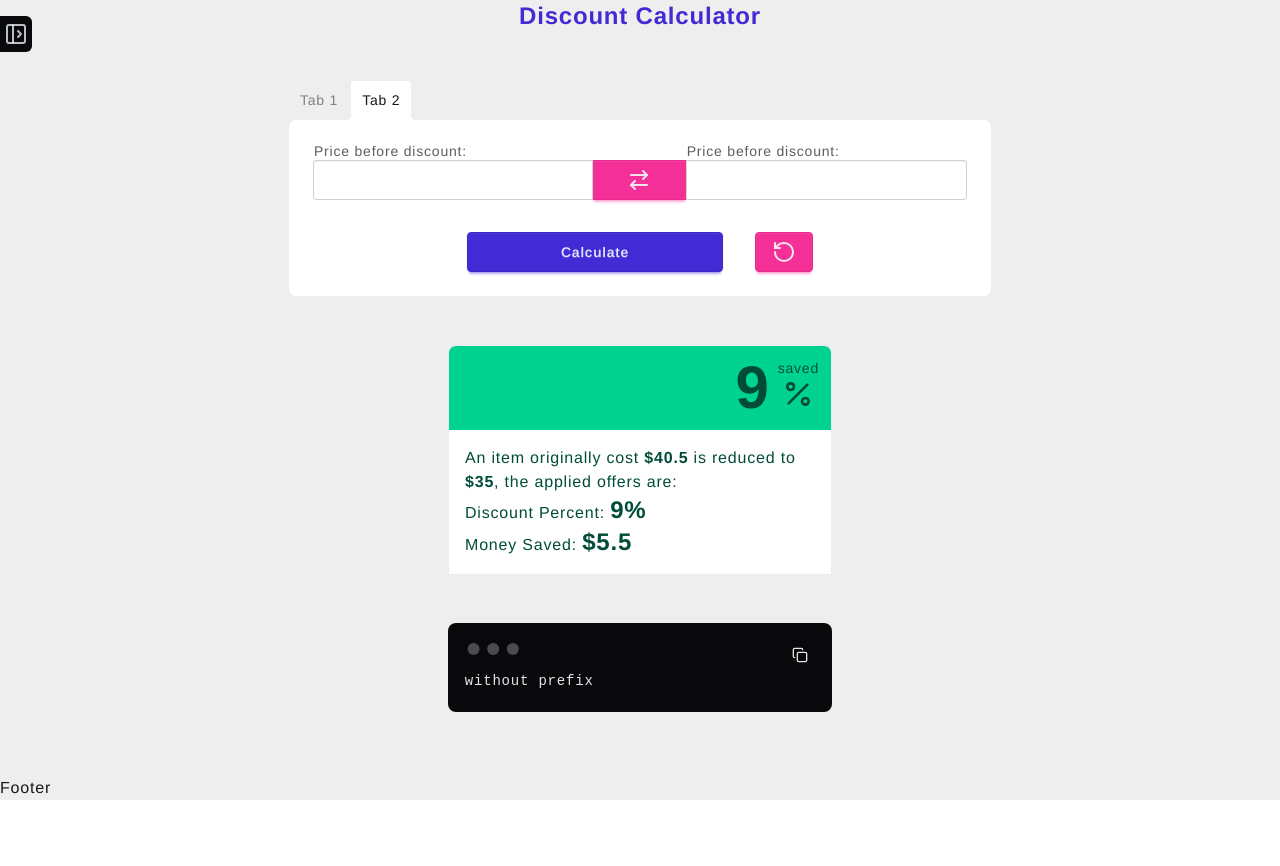
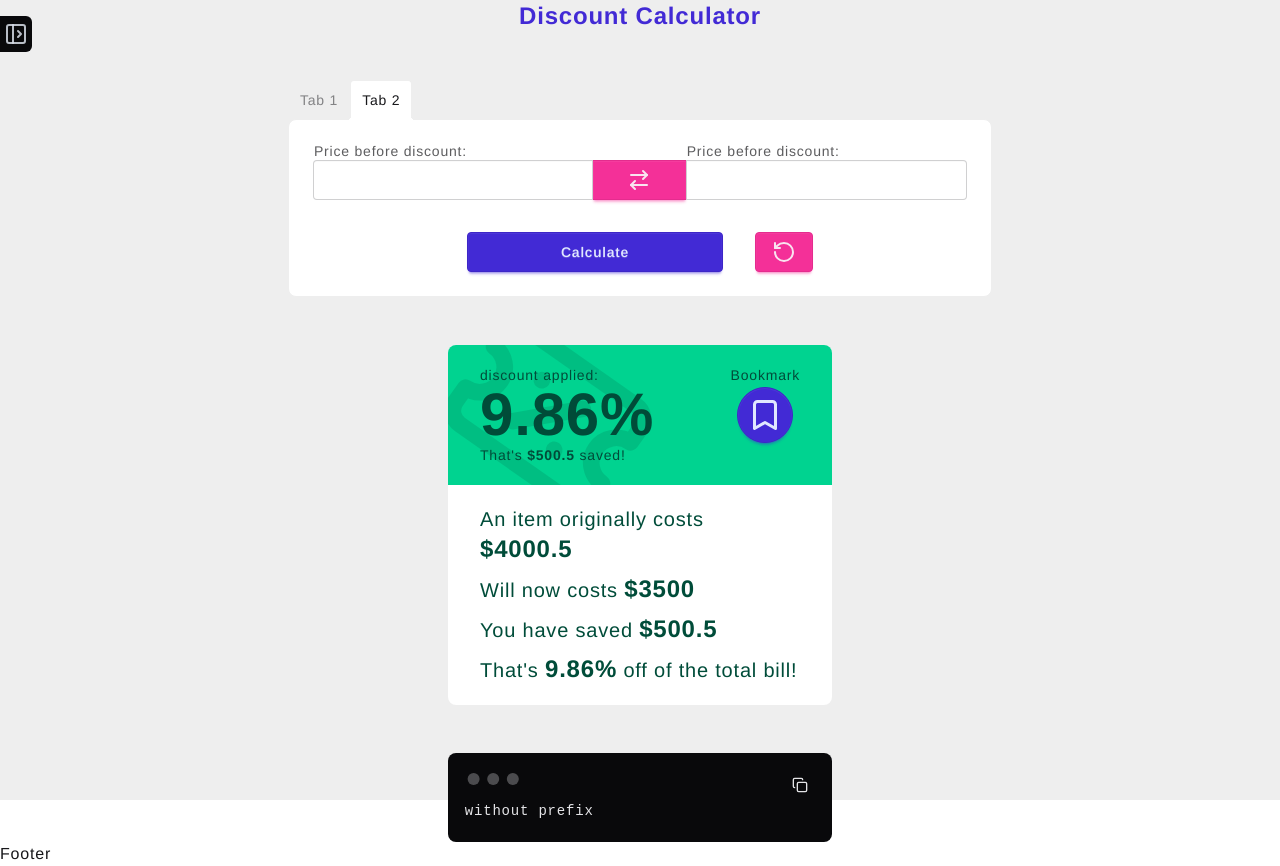
Before and after one commit to doinby/it-adds-up-app, a Next.js app: page / in a window 1280 px wide. Before the commit the page ends 800 px from the top, so only its background shows below. Built offline with nearby package versions, Linux system fonts and the light colour scheme.

Commit message:
add styling to ResultCard component

```diff
--- a/app/page.tsx
+++ b/app/page.tsx
@@ -9,10 +9,10 @@ import ResultCard from '@/components/ui/ResultCard';
 
 export default function HomePage() {
 	const result = {
-		beforePrice: 40.5,
-		afterPrice: 35.0,
-		percent: 9,
-		dollarSaved: 5.5,
+		beforePrice: 4000.5,
+		afterPrice: 3500.0,
+		percent: 9.86,
+		dollarSaved: 500.5,
 	};
 	const [isSidebarClose, setSidebarClose] = useState(true);
 
--- a/components/ui/ResultCard.tsx
+++ b/components/ui/ResultCard.tsx
@@ -1,31 +1,46 @@
 import { Result } from '@/types/types';
-import { BadgePercent, Percent, TicketPercent } from 'lucide-react';
+import { Bookmark, TicketPercent } from 'lucide-react';
 
 export default function ResultCard({ result }: { result: Result }) {
 	const { beforePrice, afterPrice, percent, dollarSaved } = result;
 
 	return (
-		<article className='w-full md:w-96 bg-success text-success-content border-1 border-base-300 rounded-lg'>
-			<div className='flex gap-2 p-3 items-start justify-end'>
-				<h3 className='text-xl md:text-6xl'>{percent}</h3>
-				<p className='flex flex-col items-center text-sm'>
-					saved{' '}
-					<span>
-						<Percent size={32} />
-					</span>{' '}
+		<article className='w-full md:w-96 text-success-content rounded-lg bg-base-100 overflow-clip'>
+			<header className='relative px-8 py-5 grid grid-cols-[1fr_auto] grid-rows-[auto_1fr_auto] gap-x-4 items-center justify-center overflow-clip bg-success'>
+				<TicketPercent
+					size={200}
+					className='absolute top-[-48] right-[-25] rotate-[35deg] opacity-15 z-0'
+				/>
+				<p className='col-start-1 row-start-1 text-sm'>discount applied:</p>
+				<h3 className='col-start-1 row-start-2 text-xl md:text-6xl'>
+					{percent}%
+				</h3>
+				<p className='col-start-1 row-start-3 w-auto text-sm'>
+					That&#39;s <span className='font-black'>${dollarSaved}</span> saved!
+				</p>
+				<button className='btn btn-xl btn-circle btn-primary col-start-2 row-start-2 mx-auto z-1'>
+					<Bookmark size={36} className='' />
+				</button>
+				<p className='col-start-2 row-start-1 text-sm text-center'>Bookmark</p>
+			</header>
+			<div className='px-8 py-5 space-y-2 text-xl'>
+				<p>
+					An item originally costs{' '}
+					<span className='text-2xl font-bold'>${beforePrice}</span>
+				</p>
+				<p>
+					Will now costs{' '}
+					<span className='text-2xl font-bold'>${afterPrice}</span>
+				</p>
+				<p>
+					You have saved{' '}
+					<span className='text-2xl font-bold'>${dollarSaved}</span>
+				</p>
+				<p>
+					That&#39;s <span className='text-2xl font-bold'>{percent}%</span> off
+					of the total bill!
 				</p>
 			</div>
-			<p className='bg-base-100 p-4'>
-				An item originally cost{' '}
-				<span className='font-black'>${beforePrice}</span> is reduced to{' '}
-				<span className='font-black'>${afterPrice}</span>
-				, the applied offers are:
-				<br />
-				Discount Percent:{' '}
-				<span className='text-2xl font-black'>{percent}%</span>
-				<br />
-				Money Saved: <span className='text-2xl font-black'>${dollarSaved}</span>
-			</p>
 		</article>
 	);
 }
```
